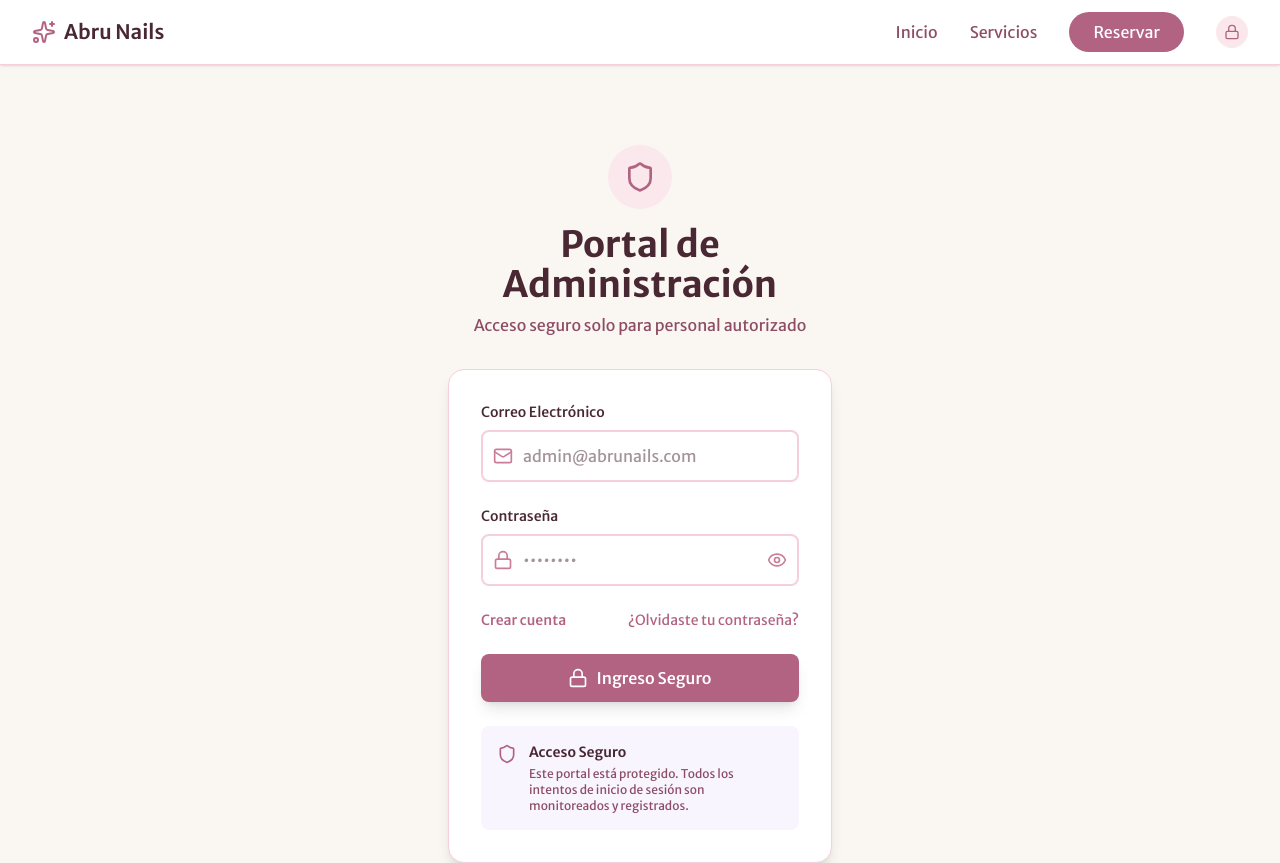
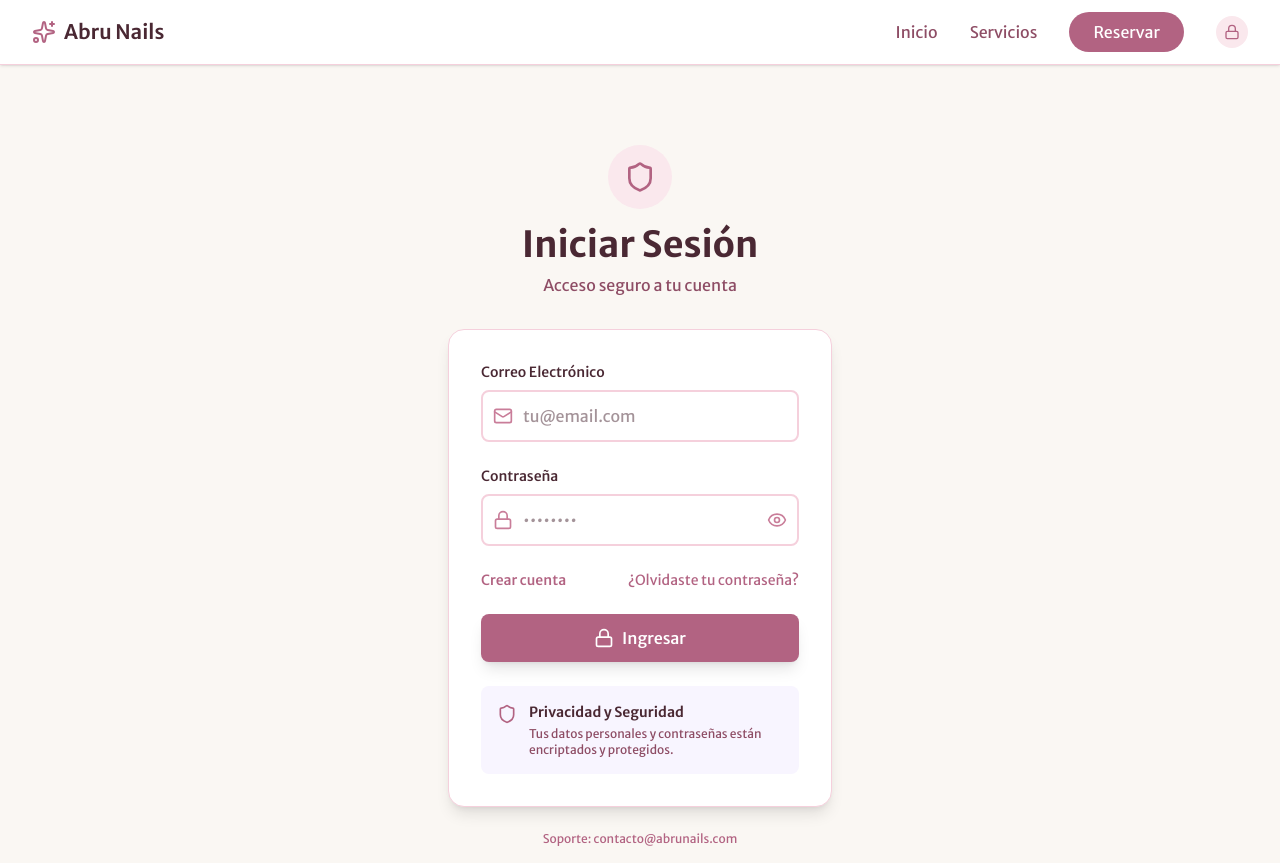
Before and after one commit to abrilgavilan11/AbruNails, a React (Vite) app in the folder frontend/: page /admin/login in a window 1280 px wide. Shown: the top 863 px of the page. Built offline with nearby package versions, Linux system fonts and the light colour scheme.

Commit message:
Refactor login text to be generic for all users

```diff
--- a/frontend/src/pages/AdminLogin.tsx
+++ b/frontend/src/pages/AdminLogin.tsx
@@ -53,10 +53,10 @@ export default function AdminLogin() {
             <Shield className="w-8 h-8 text-[var(--rose-600)]" />
           </div>
           <h1 className="text-3xl sm:text-4xl font-bold text-[var(--rose-900)] mb-2">
-            Portal de Administración
+            Iniciar Sesión
           </h1>
           <p className="text-[var(--rose-700)]">
-            Acceso seguro solo para personal autorizado
+            Acceso seguro a tu cuenta
           </p>
         </div>
 
@@ -82,7 +82,7 @@ export default function AdminLogin() {
                   value={email}
                   onChange={(e) => setEmail(e.target.value)}
                   className="block w-full pl-10 pr-3 py-3 border-2 border-[var(--rose-200)] rounded-lg focus:ring-2 focus:ring-[var(--rose-400)] focus:border-[var(--rose-600)] transition-all bg-white text-[var(--rose-900)] outline-none"
-                  placeholder="admin@abrunails.com"
+                  placeholder="tu@email.com"
                   required
                 />
               </div>
@@ -147,7 +147,7 @@ export default function AdminLogin() {
               ) : (
                 <>
                   <Lock className="w-5 h-5" />
-                  Ingreso Seguro
+                  Ingresar
                 </>
               )}
             </button>
@@ -158,10 +158,10 @@ export default function AdminLogin() {
               <Shield className="w-5 h-5 text-[var(--rose-600)] mt-0.5 flex-shrink-0" />
               <div>
                 <h3 className="text-sm font-semibold text-[var(--rose-900)] mb-1">
-                  Acceso Seguro
+                  Privacidad y Seguridad
                 </h3>
                 <p className="text-xs text-[var(--rose-700)]">
-                  Este portal está protegido. Todos los intentos de inicio de sesión son monitoreados y registrados.
+                  Tus datos personales y contraseñas están encriptados y protegidos.
                 </p>
               </div>
             </div>
@@ -170,7 +170,7 @@ export default function AdminLogin() {
 
         <div className="mt-6 text-center">
           <p className="text-xs text-[var(--rose-600)] mt-2">
-            Soporte: admin@abrunails.com
+            Soporte: contacto@abrunails.com
           </p>
         </div>
       </div>
```
